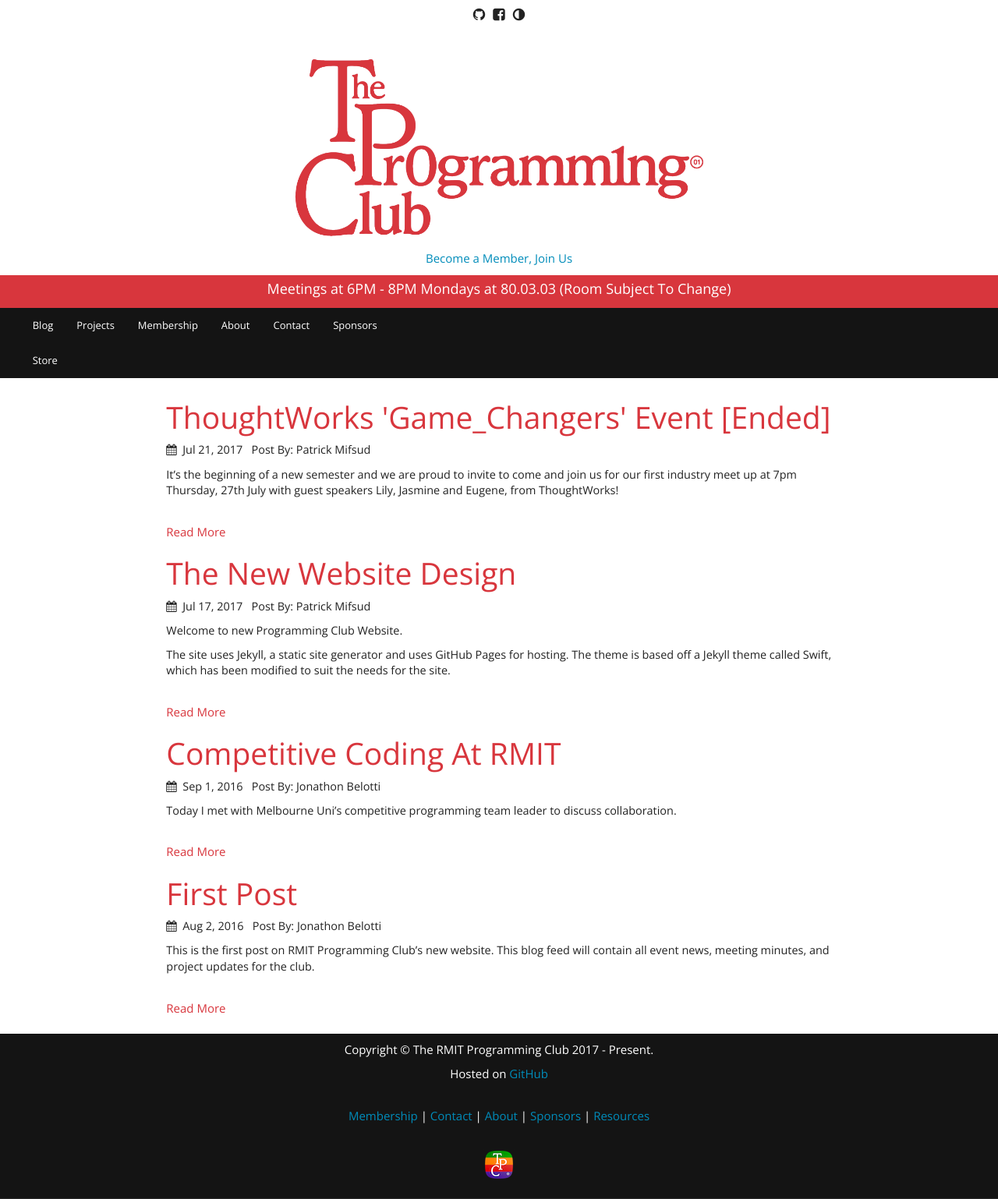
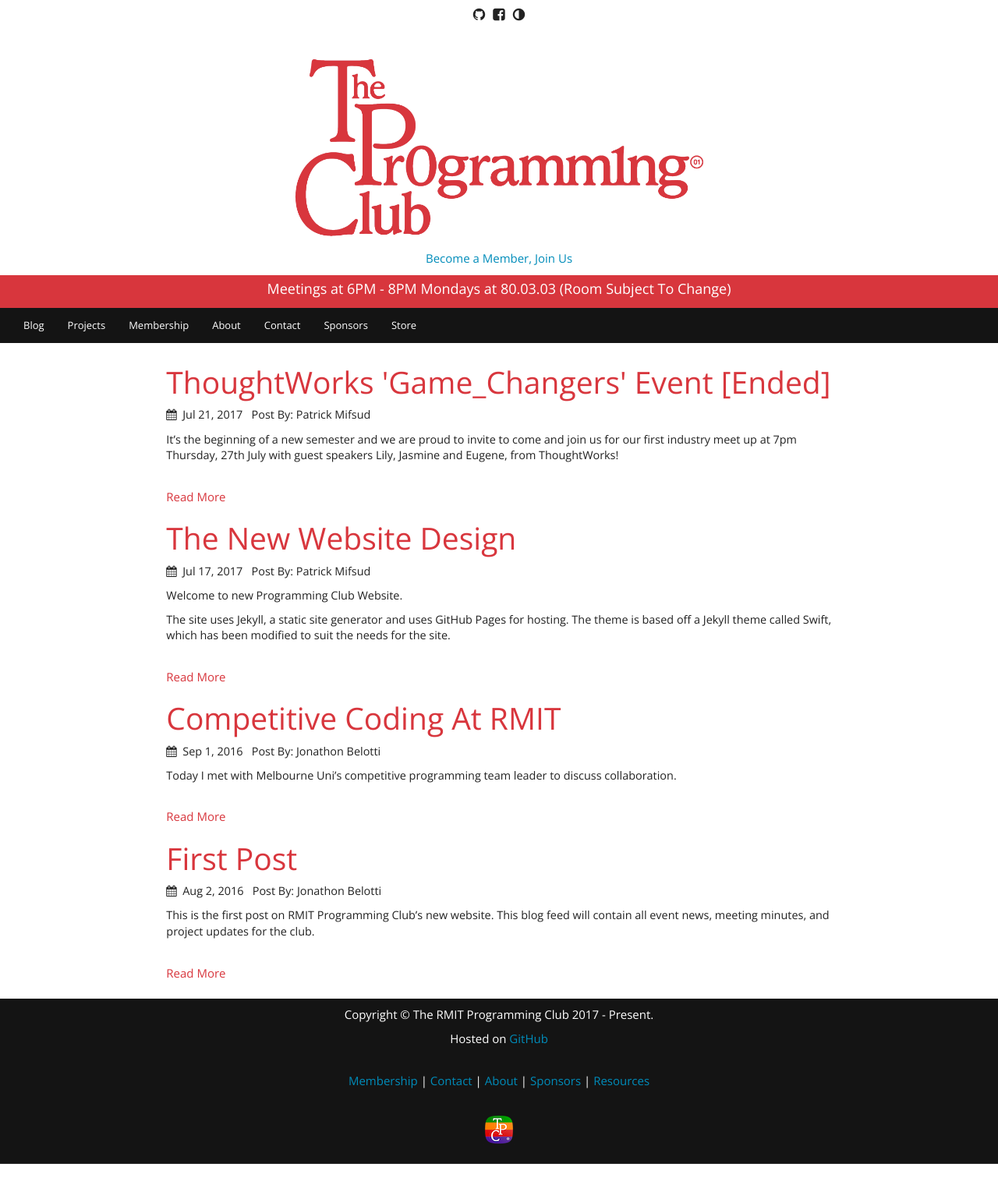
Before and after one commit to rmit-programming-club/rmit-programming-club.github.io, a Jekyll site: the page built from index.html, in a window 1280 px wide. Shown: the whole page at 78% size. Built offline with Jekyll 4.4.1, drawn with Linux system fonts in a browser that asks for light colours; nearby versions of some CDN libraries; after the commit the page ends 1493 px from its top, so only the background shows below that.

Commit message:
Removed padding from navbar

```diff
--- a/_includes/header.html
+++ b/_includes/header.html
@@ -34,7 +34,7 @@
           <span class="icon-bar"></span>
         </button>
 
-      <div class="navbar-collapse collapse navbar-inverse-collapse" style="padding-right: 5%; padding-left: 5%;">
+      <div class="navbar-collapse collapse navbar-inverse-collapse">
       	<!-- Page Links -->
         <ul class="nav navbar-nav">
             <li><a href="/">Blog</a></li>
```
